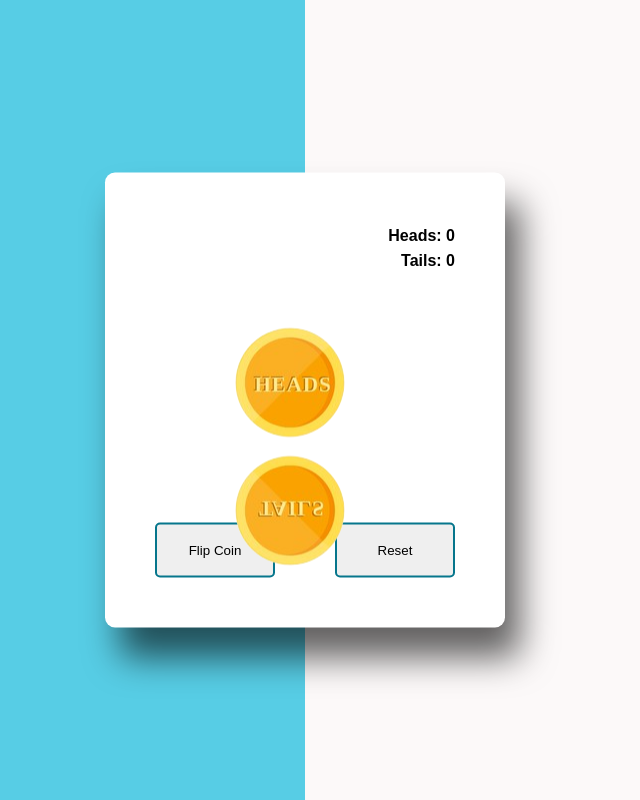
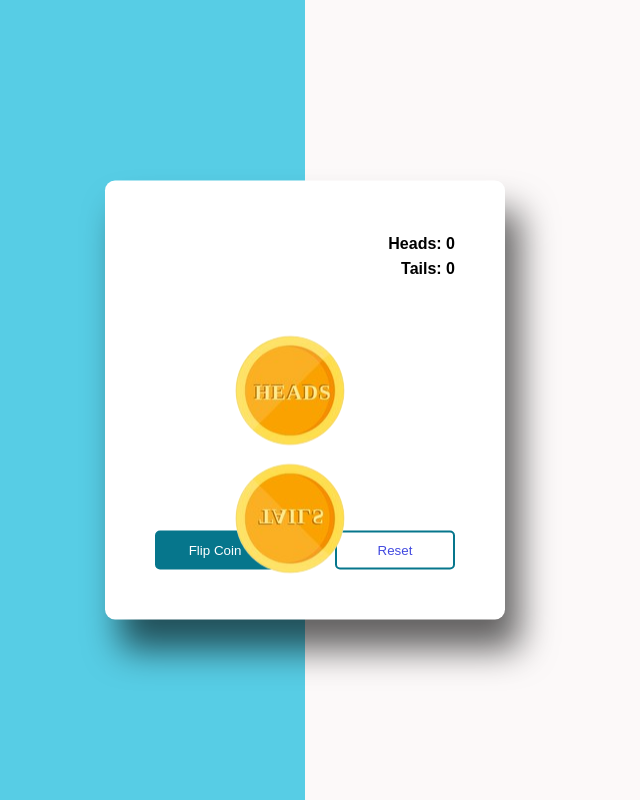
Before and after one commit to jesseprogran/Flip-a-Coin-Game, a plain HTML site: page index.html in a window 1280 px wide. Shown: the whole page, without its empty margins (335-975 px from the left). Drawn offline with Linux system fonts and the light colour scheme.

Commit message:
utilizando animação css ( @keyframes )

```diff
--- a/style.css
+++ b/style.css
@@ -53,8 +53,42 @@ body {
 
 button {
   width: 120px;
-  padding: 18px 0;
+  padding: 10px 0;
   border: 2.5px solid #06768c;
   border-radius: 5px;
   cursor: pointer;
 }
+
+#flip-button {
+  background: #06768c;
+  color: #fff;
+}
+
+#flip-button:disabled {
+  background-color: #e1e1ee;
+  color: #101020;
+  border-color: #e1e1ee;
+}
+
+#reset-button {
+  background: #fff;
+  color: #424ae0;
+}
+
+@keyframes spin-tails {
+  0% {
+    transform: rotateX(0);
+  }
+  100% {
+    transform: rotateX(1980deg);
+  }
+}
+
+@keyframes spin-heads {
+  0% {
+    transform: rotateX(0);
+  }
+  100% {
+    transform: rotateX(2160deg);
+  }
+}
```
